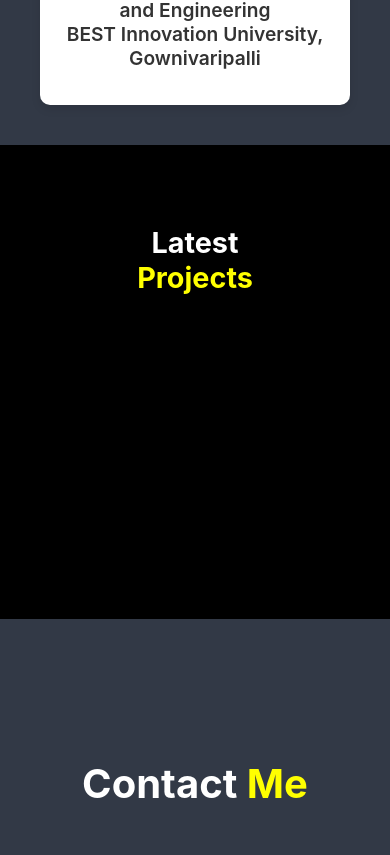
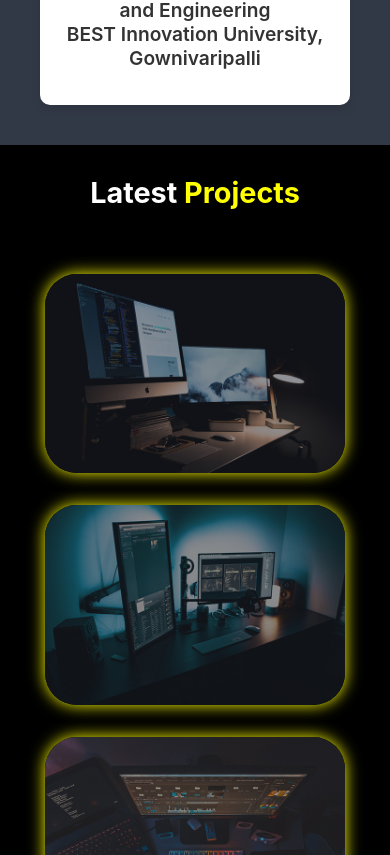
Before and after one commit to Nithish-kumar07/portfolio, a React (Create React App) app: page / in a window 390 px wide. Shown: the part 5009-5864 px from the top of the page. Built offline with nearby package versions, Linux system fonts and the light colour scheme.

Commit message:
Update project.css

```diff
--- a/src/Components/project.css
+++ b/src/Components/project.css
@@ -111,17 +111,14 @@
         font-size: 2rem;
     }
 
-    .portfolio-container {
-        grid-template-columns: repeat(auto-fit, minmax(250px, 1fr));
-    }
 }
 
 @media (max-width: 480px) {
     .portfolio h2 {
         font-size: 1.8rem;
+        margin-top: 20px;
     }
-
-    .portfolio-container {
-        grid-template-columns: 1fr;
+    .portfolio {
+        padding: 10px;
     }
 }
```
